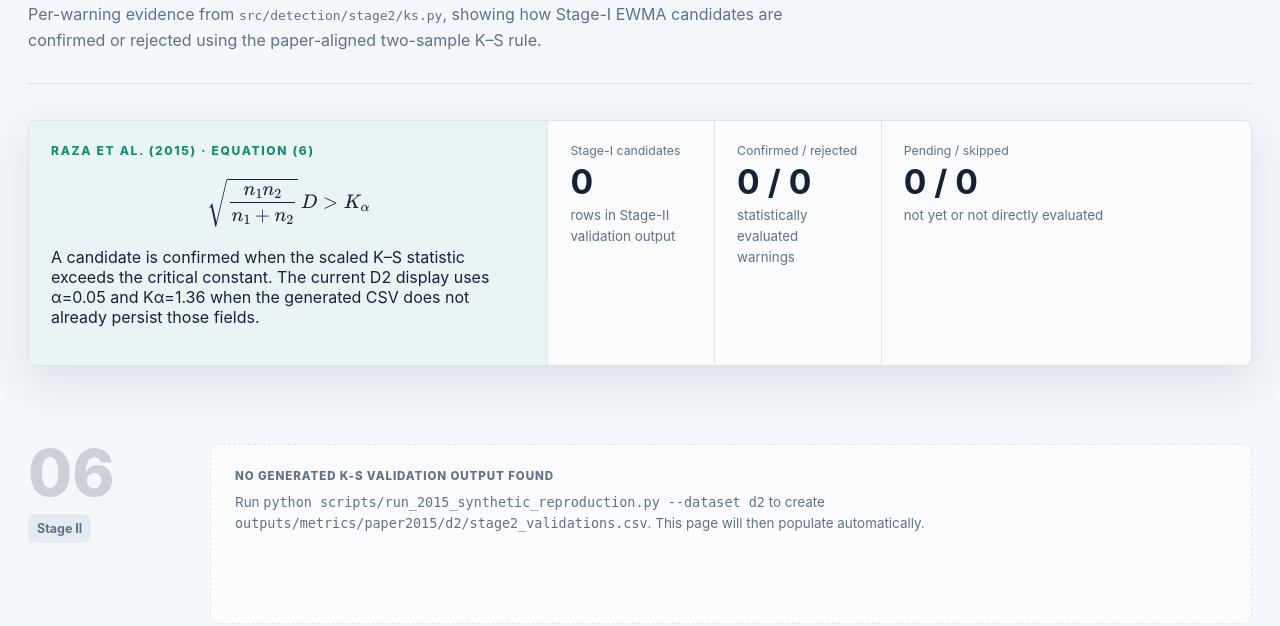
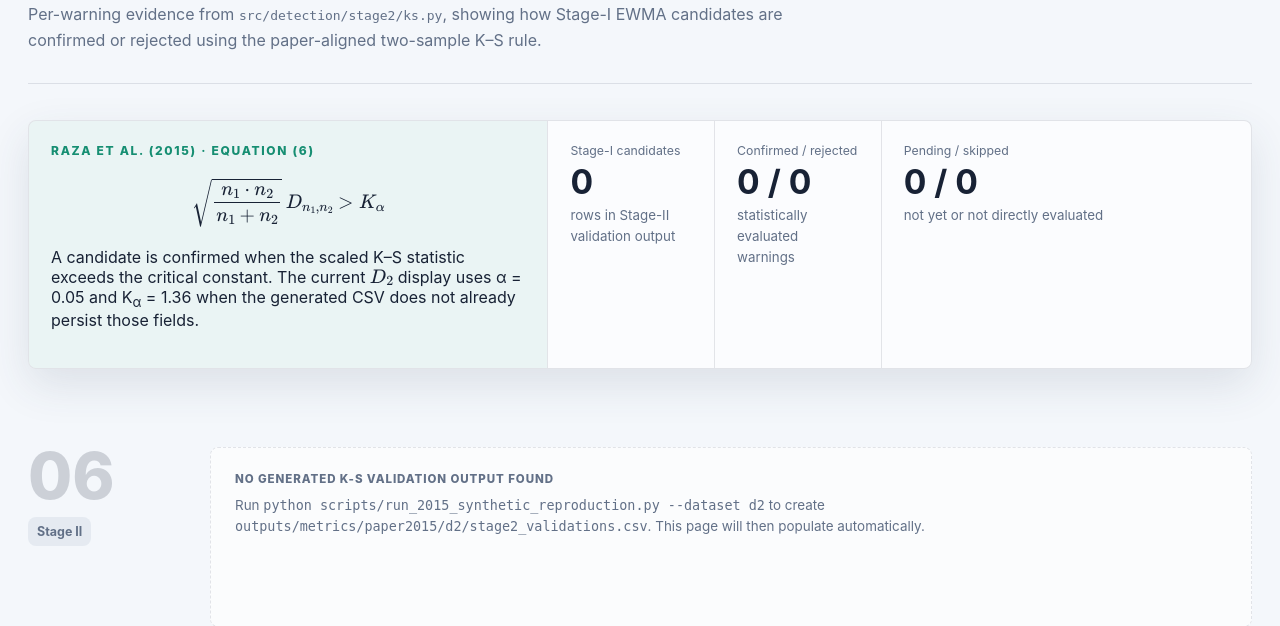
Before and after one commit to hlin863/ewma_covariate_shift_demo, a Flask app: page /results/paper2015-d2/ks-validation in a window 1280 px wide. Shown: the part 233-859 px from the top of the page. Run offline with Flask 3, Linux system fonts and the light colour scheme.

Commit message:
Improve K–S statistic display and formatting
Update templates/ks_validation.html to clarify the scaled K–S statistic and improve markup. The displayed equation now uses D_{n1,n2} instead of a generic D. The explanatory paragraph was rewritten with inline math spans for α and K_α and clearer HTML structure so the D2 display reads α = {{ alpha }} and K_α = {{ k_alpha }} when the generated CSV does not persist those fields.

```diff
--- a/templates/ks_validation.html
+++ b/templates/ks_validation.html
@@ -51,11 +51,19 @@
         <p class="eyebrow">Raza et al. (2015) · Equation (6)</p>
         <div class="equation-display">
           \[
-          \sqrt{\frac{n_1 n_2}{n_1+n_2}}\,D > K_\alpha
+          \sqrt{\frac{n_1 \cdot n_2}{n_1+n_2}}\,D_{n_1, n_2} > K_\alpha
           \]
         </div>
-        <p>A candidate is confirmed when the scaled K–S statistic exceeds the critical constant. The current D2 display
-          uses α={{ alpha }} and Kα={{ k_alpha }} when the generated CSV does not already persist those fields.</p>
+        <p>
+          A candidate is confirmed when the scaled K–S statistic exceeds the critical constant.
+          The current
+          \(D_2\)
+          display uses
+          <span class="math-inline">α = {{ alpha }}</span>
+          and
+          <span class="math-inline">K<sub>α</sub> = {{ k_alpha }}</span>
+          when the generated CSV does not already persist those fields.
+        </p>
       </div>
       <div class="overview-stat">
         <span class="metric-label">Stage-I candidates</span>
```
